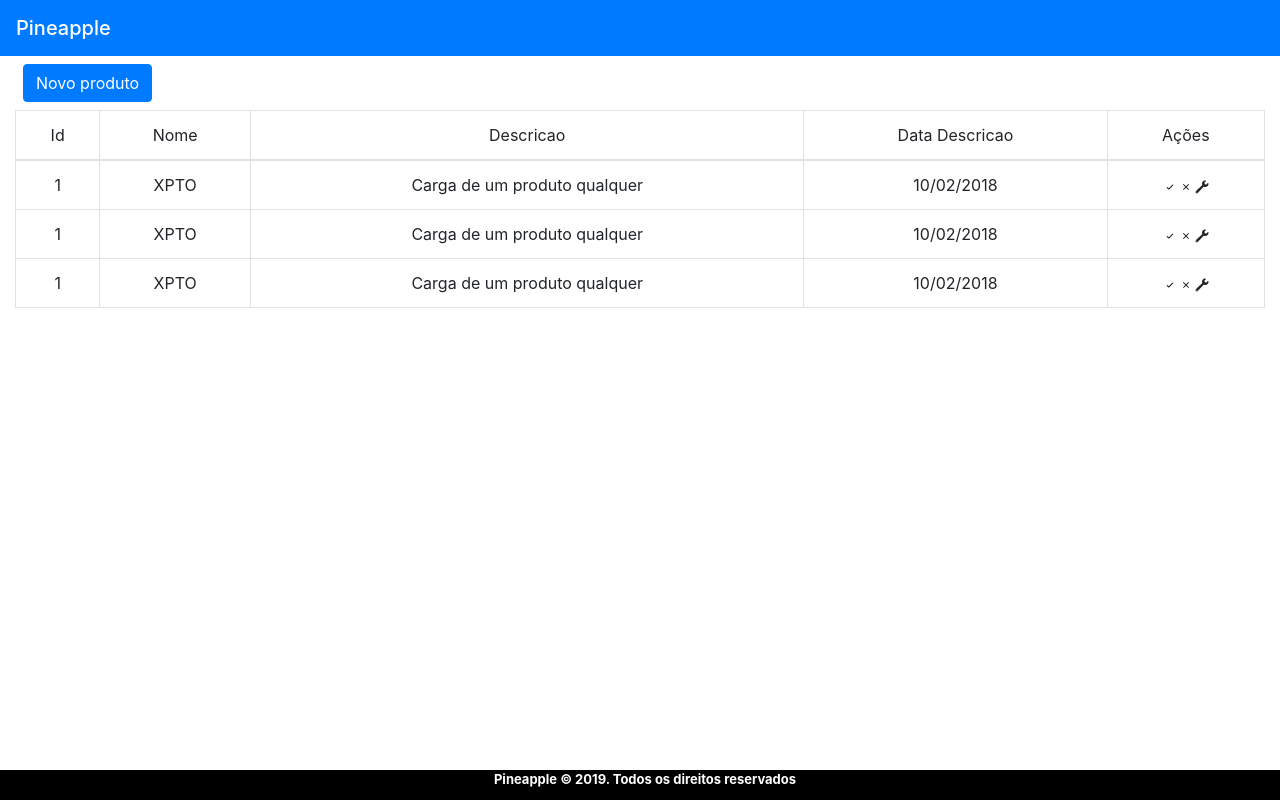
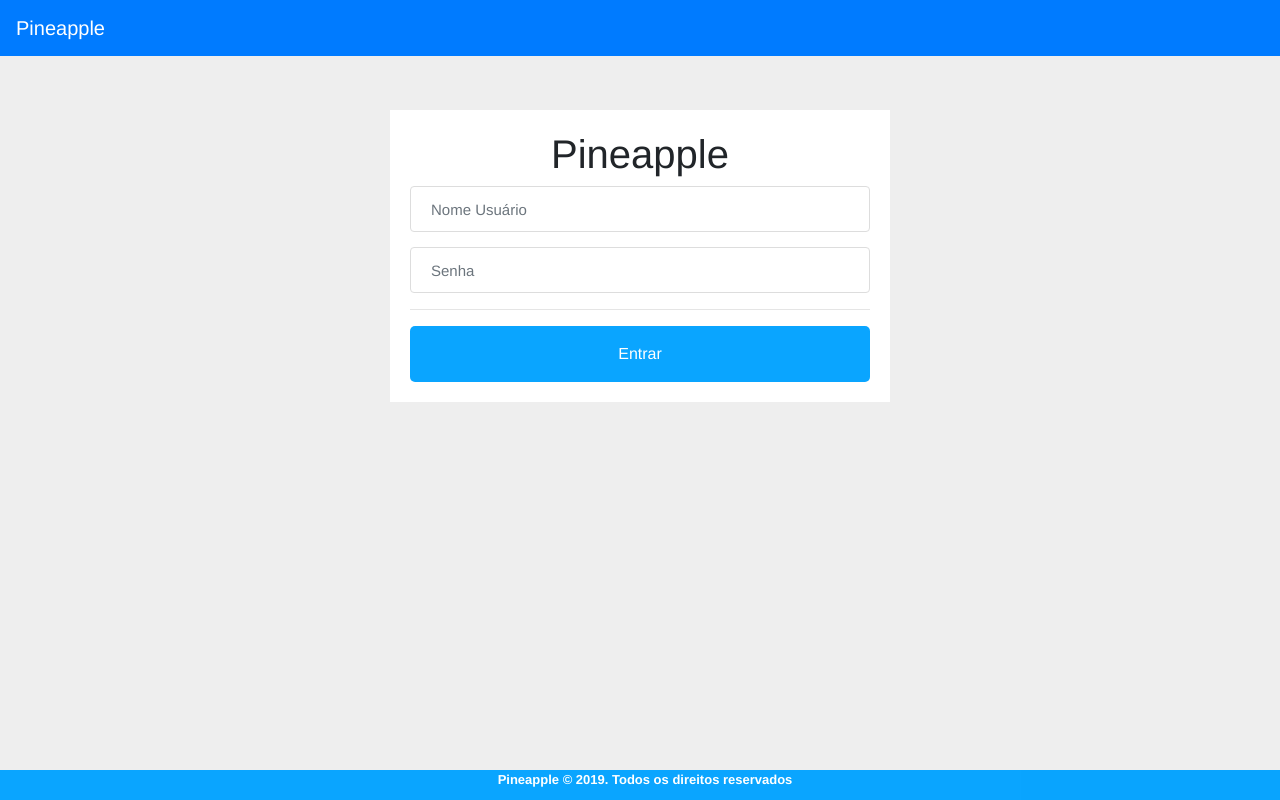
Before and after one commit to matheusangelo/react-crud, a React (Create React App) app: page / in a window 1280 px wide. Built offline with nearby package versions, Linux system fonts and the light colour scheme.

Commit message:
Ajuste estrutura Login

```diff
--- a/public/index.html
+++ b/public/index.html
@@ -21,7 +21,7 @@
     -->
     <title>Pineapple</title>
   </head>
-  <body>
+  <body class="main">
     <noscript>You need to enable JavaScript to run this app.</noscript>
     <div id="root"></div>
     <!--
--- a/src/App.css
+++ b/src/App.css
@@ -1,35 +1,12 @@
-.App {
+
+.main {
+  background: #eee;
+  font-family: 'Helvetica Neue', 'Helvetica', Arial, sans-serif;
+  text-rendering: optimizeLegibility !important;
+  -webkit-font-smoothing: antialiased !important;
+  height: 100%;
+  width: 100%;
   text-align: center;
-}
-
-.App-logo {
-  animation: App-logo-spin infinite 20s linear;
-  height: 40vmin;
-  pointer-events: none;
-}
-
-.App-header {
-  background-color: #282c34;
-  min-height: 100vh;
-  display: flex;
-  flex-direction: column;
-  align-items: center;
-  justify-content: center;
-  font-size: calc(10px + 2vmin);
-  color: white;
-}
-
-.App-link {
-  color: #61dafb;
-}
-
-@keyframes App-logo-spin {
-  from {
-    transform: rotate(0deg);
-  }
-  to {
-    transform: rotate(360deg);
-  }
 }
 
 .footer {
@@ -44,5 +21,60 @@
   padding-left: 10px;
   vertical-align: middle;
   color: white;
-  background-color:black;
+  background-color: rgba(0, 162, 255, 0.959);
 }
+
+.container-login{
+  display: flex;
+  align-items: center;
+  justify-content: center;
+  height: 50vh;
+}
+
+.painel{
+  font-family: 'Calibri Light';
+}
+
+
+#tabela{
+  border-radius: 15px 50px 30px;
+}
+
+* {
+  box-sizing: border-box;
+  padding: 0;
+  margin: 0;
+  outline: 0;
+}
+
+.form-login{
+  width: 500px;
+  background: #fff;
+  padding: 20px;
+  flex-direction: column;
+  align-items: center;
+}
+
+.form-login Input{
+    flex: 1;
+    height: 46px;
+    margin-bottom: 15px;
+    padding: 0 20px;
+    color: #777;
+    font-size: 15px;
+    width: 100%;
+    border: 1px solid #ddd;
+}
+
+.form-login Button{
+    font-size: 16px;
+    background-color: rgba(0, 162, 255, 0.959);
+    height: 56px;
+    border: 0;
+    border-radius: 5px;
+    width: 100%;
+}
+
+.navbar navbar-dark bg-primary topo{
+  background-color:  rgba(0, 162, 255, 0.959);
+}
--- a/src/App.js
+++ b/src/App.js
@@ -5,6 +5,7 @@ import { Switch, Route } from 'react-router-dom';
 import Header from './components/header/Header';
 import Painel from './components/painel/Painel';
 import Footer from './components/footer/Footer';
+import Login from './components/login/Login'
 
 
 class App extends Component {
@@ -14,7 +15,8 @@ class App extends Component {
         <div className="main-container" style={{ "align": "center" }}>
           <Header/>
           <Switch>
-            <Route path="/" exact component={Painel} />
+            <Route path="/" exact component={Login} />
+            <Route path="/painel" exact component={Painel} />
           </Switch>
         </div>
         <Footer/>
--- a/src/components/header/header.jsx
+++ b/src/components/header/header.jsx
@@ -11,7 +11,7 @@ class Header extends Component {
     render() {
         return (
             <>
-                <nav className="navbar navbar-dark bg-primary">
+                <nav className="navbar navbar-dark bg-primary topo">
                     <span className="navbar-brand mb-0 h1">{this.state.titulo}</span>
                 </nav>
             </>
--- /dev/null
+++ b/src/components/login/Login.jsx
@@ -0,0 +1,22 @@
+import React, {Component} from 'react';
+import {Container, Form, Input,Button} from 'reactstrap';
+
+class Login extends Component{
+    constructor(props){
+        super(props);
+    }
+    render(){
+        return(
+            <Container className="container-login">
+                <Form className="form-login">
+                    <h1>Pineapple</h1>
+                    <Input type="text" placeholder="Nome Usuário"/>
+                    <Input type="password" placeholder="Senha"/>
+                    <hr />
+                    <Button>Entrar</Button>
+                </Form>
+            </Container>
+        )
+    }
+}
+export default Login;
--- a/src/components/painel/Painel.jsx
+++ b/src/components/painel/Painel.jsx
@@ -41,13 +41,13 @@ class Painel extends Component {
 
     render() {
         return (
-            <Container fluid>
+            <Container fluid className="painel">
                 <Row className="mt-2 ml-2">
                     <Button color="primary" onClick={this.toggleEditar}> Novo produto</Button>
                 </Row>
                 <Row>
                     <Col>
-                        <Table bordered className="mt-2">
+                        <Table bordered className="mt-2" id="tabela">
                             <thead>
                                 <tr>
                                     <td>
@@ -75,7 +75,7 @@ class Painel extends Component {
                                             <td>{produto.nome_produto}</td>
                                             <td>{produto.descricao}</td>
                                             <td>{produto.data_criacao}</td>
-                                            <td><IoIosCheckmark /><IoIosClose /><IoIosBuild /></td>
+                                            <td><IoIosCheckmark color="green" /><IoIosClose color="red" /><IoIosBuild  onClick = {this.toggleEditar}/></td>
                                         </tr>
                                     )
                                 })}
```
Also changed, not shown: src/components/login/CadastroLogin.jsx (added).
